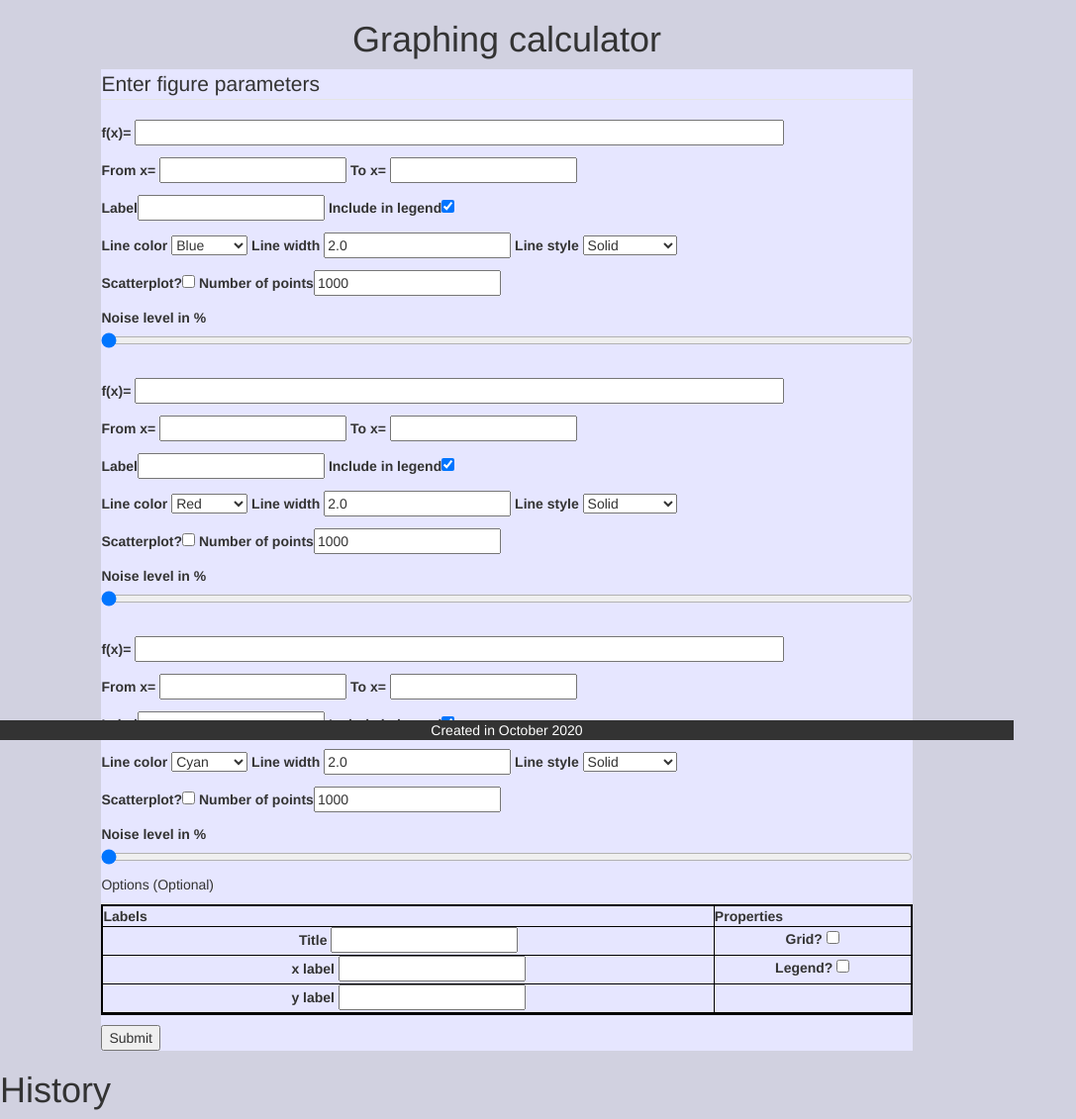
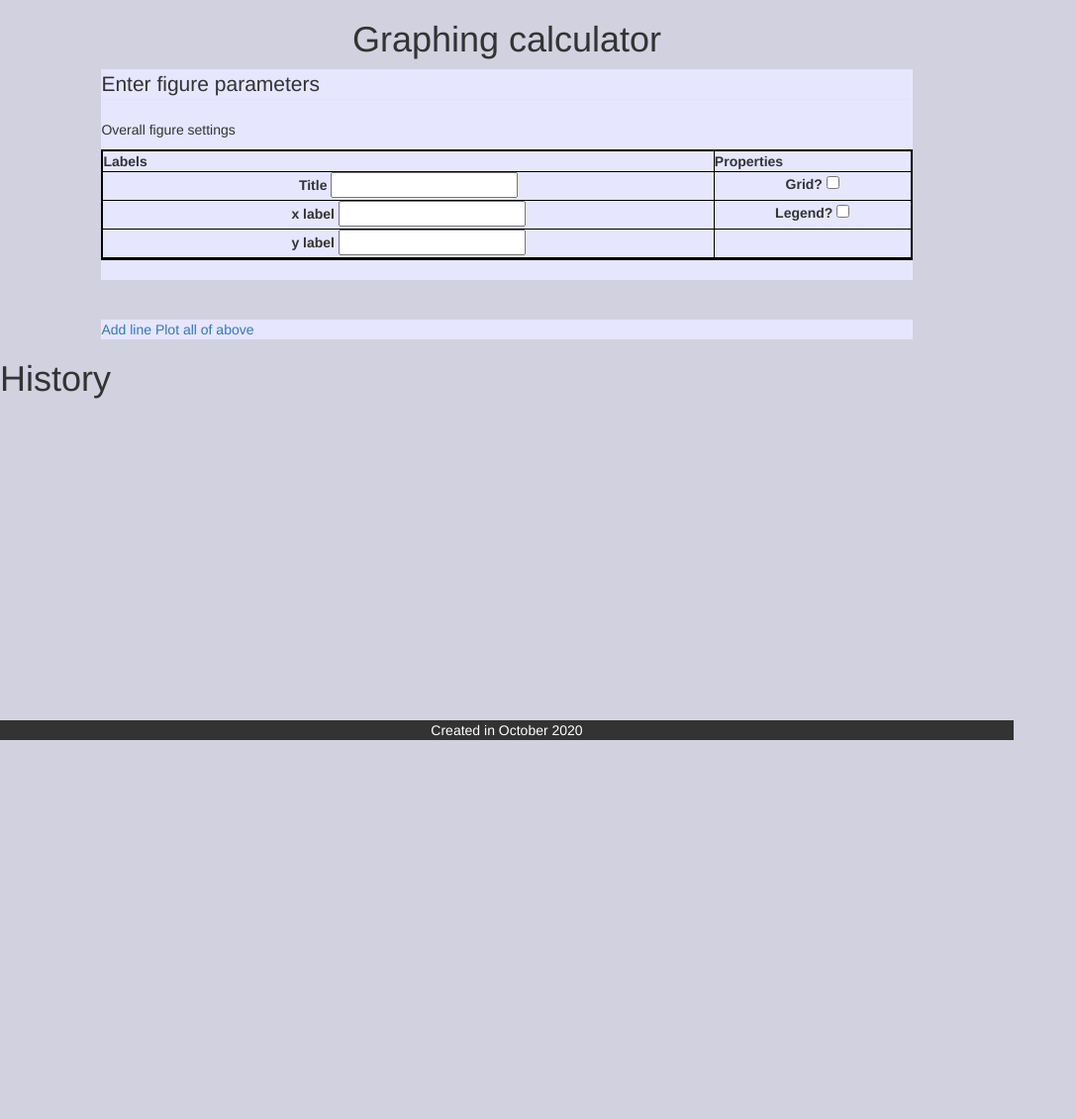
Before and after one commit to kate-melnykova/graphingcalc, a Flask app: page /graph in a window 1280 px wide. Shown: the part 52-1183 px from the top of the page at 99% size, without its empty margins (0-1087 px from the left). After the commit the page ends 800 px from the top, so only its background shows below. Run offline with Flask 2, Linux system fonts and the light colour scheme; some libraries are stand-ins or nearby versions.

Commit message:
Update add and remove additional function

```diff
--- a/calcs/main.py
+++ b/calcs/main.py
@@ -78,10 +78,17 @@ def graph():
     return render_template('graph.html', form=GraphingForm())
 
 
-@app.route('/graph_request')
+@app.route('/graph_request', methods=['GET', 'POST'])
 def graph_request():
+    print(f'got data: {request.data}')
+    print(f'form fields: {request.form}')
     filename = plot_function(raw_data=request.args)
     return send_file(filename, as_attachment=False)
+
+@app.route('/get_figure')
+def get_figure():
+    filename = request.args.get('filename', 'plot.png')
+    return send_file(...) # TODO
 
 
 @app.route('/profile')
--- a/calcs/static/main.js
+++ b/calcs/static/main.js
@@ -1,6 +1,6 @@
-
 $(document).ready(function() {
     window.counter = 1;
+    window.template = Handlebars.compile($("#element-template").text());
 
     $('form#calc').submit(function (e) {
         var that = $(this);
@@ -39,6 +39,21 @@ $(document).ready(function() {
         e.preventDefault();
     });
 
+    $('#add_line').click(function (e){
+        e.preventDefault();
+        $("div#line_forms").append(window.template({count: window.counter++}));
+        console.log('Added a new form line_' + window.counter);
+        return false
+    });
+
+    $(document).on("click", ".remove", function (e)
+    {
+        e.preventDefault();
+        var elementId = $(this).data('element-id');
+        $(`#${elementId}`).remove();
+        return false
+    })
+
 
     $('form#graph').submit(function (e) {
         var queryString = $(this).serialize();
@@ -48,4 +63,106 @@ $(document).ready(function() {
         e.preventDefault();
     });
 
+    $('#plot').click(function (e){
+        e.preventDefault();
+        alert('!')
+        // collect the data across forms
+        // add info about axes
+        // send post request with all the data
+        var that = $(this);
+        var temp = $("#graph").serializeArray();
+
+        var lines = new Array();
+        $(".graph-form").each(function(index){
+            var lineData = $(this)
+            lines.push($(this).serializeArray());
+        });
+        var data = {
+            axesData: axesData,
+            lines: lines
+        }
+        // make POST request with `formsData` encoded as JSON
+        var data = JSON.stringify(data);
+        /*
+        $.ajax({
+            type: 'POST',
+            url: that.attr('action'),
+            data: data
+        })
+
+            .done(function (filename) {
+                $('#graph-container').empty();
+                $('<img>', {src:"http://0.0.0.0:5000/figure?"+filename}).appendTo('#graph-container');
+            })
+
+            .fail(function (jqXHR, data, arg3) {
+                $('#result').html(jqXHR.responseJSON.error);
+                console.log(data);
+                console.log(arg3);
+            });
+
+         */
+        return false
+    });
+
+    window.add_line_form_template = '<span id="line_">\n' +
+        '<form class="form" id="line_">\n' +
+        '    <p>\n' +
+        '        <label for="expression">f(x)=</label>\n' +
+        '        <input id="expression" name="expression" style="width:80%;" type="text" value="">\n' +
+        '    </p>\n' +
+        '    <p>\n' +
+        '        <label for="xmin">From x=</label>\n' +
+        '        <input id="xmin" name="xmin" type="text" value="">\n' +
+        '        <label for="xmax">To x=</label>\n' +
+        '        <input id="xmax" name="xmax" type="text" value="">\n' +
+        '    </p>\n' +
+        '    <p>\n' +
+        '        <label for="label">Label</label>\n' +
+        '        <input id="label" name="label" type="text" value="">\n' +
+        '        <label for="include_in_legend">Include in legend</label>\n' +
+        '        <input checked id="include_in_legend" name="include_in_legend" type="checkbox" value="y">\n' +
+        '    </p>\n' +
+        '    <p>\n' +
+        '        <label for="linecolor">Line color</label>\n' +
+        '        <select id="linecolor" name="linecolor">\n' +
+        '            <option value="b">Blue</option>\n' +
+        '            <option value="g">Green</option>\n' +
+        '            <option value="r">Red</option>\n' +
+        '            <option value="c">Cyan</option>\n' +
+        '            <option value="m">Magenta</option>\n' +
+        '            <option value="y">Yellow</option>\n' +
+        '            <option value="k">Black</option>\n' +
+        '            <option value="w">White</option>\n' +
+        '        </select>\n' +
+        '        <label for="linewidth">Line width</label>\n' +
+        '        <input id="linewidth" name="linewidth" type="text" value="2.0">\n' +
+        '        <label for="linestyle">Line style</label>\n' +
+        '        <select id="linestyle" name="linestyle">\n' +
+        '            <option selected value="-">Solid</option>\n' +
+        '            <option value="--">Dashed</option>\n' +
+        '            <option value="-.">Dashed-dot</option>\n' +
+        '            <option value=".">Dotted</option>\n' +
+        '        </select>\n' +
+        '    </p>\n' +
+        '    <p>\n' +
+        '        <label for="scatterplot">Scatterplot?</label>\n' +
+        '        <input id="scatterplot" name="scatterplot" type="checkbox" value="y">\n' +
+        '        <label for="n_points">Number of points</label>\n' +
+        '        <input id="n_points" name="n_points" type="text" value="1000">\n' +
+        '    </p>\n' +
+        '    <p>\n' +
+        '        <label for="noise">Noise level in %</label>\n' +
+        '        <!--\n' +
+        '        <input id="rangeInput" type="range" min="0" max="200" oninput="amount.value=rangeInput.value" />\n' +
+        '        <input id="amount" type="number" value="100" min="0" max="200" oninput="rangeInput.value=amount.value" />\n' +
+        '        <output for="age" id="selected-age"> form.age.data </output>\n' +
+        '        form.noise1_number()\n' +
+        '        -->\n' +
+        '        <input id="noise" max="100" min="0" name="noise1" step="5" style="text-width:80%" type="range" value="0">\n' +
+        '    </p>\n' +
+        '<br>\n' +
+        '    <button value=\'line_\' onclick="delete_line(this.value)">Delete line</button>\n' +
+        '</form>\n' +
+        '</span>'
 });
--- a/calcs/templates/base.html
+++ b/calcs/templates/base.html
@@ -7,6 +7,7 @@
 {% block scripts %}
     <script src="https://code.jquery.com/jquery-3.4.1.min.js"></script>
     <script src="https://underscorejs.org/underscore-min.js"></script>
+    <script src="https://cdn.jsdelivr.net/npm/handlebars@latest/dist/handlebars.js"></script>
     <script src="{{url_for('static', filename='main.js')}}"></script>
     {{super()}}
 {% endblock %}
--- a/calcs/templates/graph.html
+++ b/calcs/templates/graph.html
@@ -5,88 +5,9 @@
 <div>
 <fieldset>
     <legend>Enter figure parameters</legend>
-    <form id="graph" method="POST" action=".">
+    <form id="graph" class="form_axes" method="POST" action=".">
         {{ form.csrf_token }}
-        <p>{{ form.expression1.label }} {{ form.expression1() }}</p>
-        <p>
-            {{ form.xmin1.label }} {{ form.xmin1() }}
-            {{ form.xmax1.label }} {{ form.xmax1() }}
-        </p>
-        <p>
-            {{ form.label1.label }}{{ form.label1() }}
-            {{ form.include_in_legend1.label }}{{ form.include_in_legend1() }}</p>
-        <p>
-            {{ form.linecolor1.label }} {{ form.linecolor1() }}
-            {{ form.linewidth1.label }} {{ form.linewidth1() }}
-            {{ form.linestyle1.label }} {{ form.linestyle1() }}
-        </p>
-        <p>
-            {{ form.scatterplot1.label }}{{ form.scatterplot1() }}
-            {{ form.n_points1.label }}{{ form.n_points1() }}
-        </p>
-        <p>
-            {{ form.noise1.label }}
-            <!--
-            <input id="rangeInput" type="range" min="0" max="200" oninput="amount.value=rangeInput.value" />
-            <input id="amount" type="number" value="100" min="0" max="200" oninput="rangeInput.value=amount.value" />
-            <output for="age" id="selected-age"> form.age.data </output>
-            form.noise1_number()
-            -->
-            {{ form.noise1(min=0, max=100, style="text-width:80%") }}
-        </p>
-        <br>
-
-        <p>{{ form.expression2.label }} {{ form.expression2() }}</p>
-        <p>
-            {{ form.xmin2.label }} {{ form.xmin2() }}
-            {{ form.xmax2.label }} {{ form.xmax2() }}
-        </p>
-        <p>
-            {{ form.label2.label }}{{ form.label2() }}
-            {{ form.include_in_legend2.label }}{{ form.include_in_legend2() }}
-        </p>
-        <p>
-            {{ form.linecolor2.label }} {{ form.linecolor2() }}
-            {{ form.linewidth2.label }} {{ form.linewidth2() }}
-            {{ form.linestyle2.label }} {{ form.linestyle2() }}
-        </p>
-        <p>
-            {{ form.scatterplot2.label }}{{ form.scatterplot2() }}
-            {{ form.n_points2.label }}{{ form.n_points2() }}
-        </p>
-        <p>
-            {{ form.noise2.label }}
-            {{ form.noise2(min=0, max=100, style="text-width:80%") }}
-        </p>
-        <br>
-        <p>
-            {{ form.expression3.label }} {{ form.expression3() }}
-        </p>
-        <p>
-            {{ form.xmin3.label }} {{ form.xmin3() }}
-            {{ form.xmax3.label }} {{ form.xmax3() }}
-        </p>
-        <p>
-            {{ form.label3.label }}{{ form.label3() }}
-            {{ form.include_in_legend3.label }}{{ form.include_in_legend3() }}
-        </p>
-        <p>
-            {{ form.linecolor3.label }} {{ form.linecolor3() }}
-            {{ form.linewidth3.label }} {{ form.linewidth3() }}
-            {{ form.linestyle3.label }} {{ form.linestyle3() }}
-        </p>
-        <p>
-            {{ form.scatterplot3.label }}{{ form.scatterplot3() }}
-            {{ form.n_points3.label }}{{ form.n_points3() }}
-        </p>
-        <p>
-            {{ form.noise3.label }}
-            {{ form.noise3(min=0, max=100, style="text-width:80%") }}
-        </p>
-
-
-
-    <p>Options (Optional)</p>
+        <p> Overall figure settings</p>
         <table>
             <tr>
                 <th> Labels </th>
@@ -109,12 +30,80 @@
                 <td>  </td>
             </tr>
         </table>
-    <p text-align="center;"></p>
-    {{ form.submit() }}
+        <br>
     <span id="result"></span>
     </form>
 </fieldset>
 </div>
+    <br>
+    <br>
+    <div id="line_forms">
+    </div>
+    <div>
+        <a href="#" id="add_line">Add line</a>
+        <a href="#" id="plot"> Plot all of above </a>
+    </div>
+
+
+
+    <script type="template/x-handlebars" id="element-template">
+        {% raw %}
+    <form class="graph-form" id="line_{{ count }}">
+    <p>
+        <label for="expression">f(x)=</label>
+        <input name="expression" style="width:80%;" type="text" value="">
+    </p>
+    <p>
+        <label for="xmin">From x=</label>
+        <input name="xmin" type="text" value="">
+        <label for="xmax">To x=</label>
+        <input name="xmax" type="text" value="">
+    </p>
+    <p>
+        <label for="label">Label</label>
+        <input name="label" type="text" value="">
+        <label for="include_in_legend">Include in legend</label>
+        <input checked name="include_in_legend" type="checkbox" value="y">
+    </p>
+    <p>
+        <label for="linecolor">Line color</label>
+        <select name="linecolor">
+            <option value="b">Blue</option>
+            <option value="g">Green</option>
+            <option value="r">Red</option>
+            <option value="c">Cyan</option>
+            <option value="m">Magenta</option>
+            <option value="y">Yellow</option>
+            <option value="k">Black</option>
+            <option value="w">White</option>
+        </select>
+        <label for="linewidth">Line width</label>
+        <input name="linewidth" type="text" value="2.0">
+        <label for="linestyle">Line style</label>
+        <select name="linestyle">
+            <option selected value="-">Solid</option>
+            <option value="--">Dashed</option>
+            <option value="-.">Dashed-dot</option>
+            <option value=".">Dotted</option>
+        </select>
+    </p>
+    <p>
+        <label for="scatterplot">Scatterplot?</label>
+        <input name="scatterplot" type="checkbox" value="y">
+        <label for="n_points">Number of points</label>
+        <input name="n_points" type="text" value="1000">
+    </p>
+    <p>
+        <label for="noise">Noise level in %</label>
+        <input max="100" min="0" name="noise1" step="5" style="text-width:80%" type="range" value="0">
+    </p>
+<br>
+    <a href="#" class="remove" data-element-id="line_{{ count }}"> Delete line</a>
+</form>
+    {% endraw %}
+    </script>
+
+
 {% endblock %}
 
 {% block history %}
```
Also changed, not shown: calcs/templates/add_line_form.html (+58 -10 lines), calcs/media/plot.png. Lines whose indentation alone changed are shown as unchanged.
